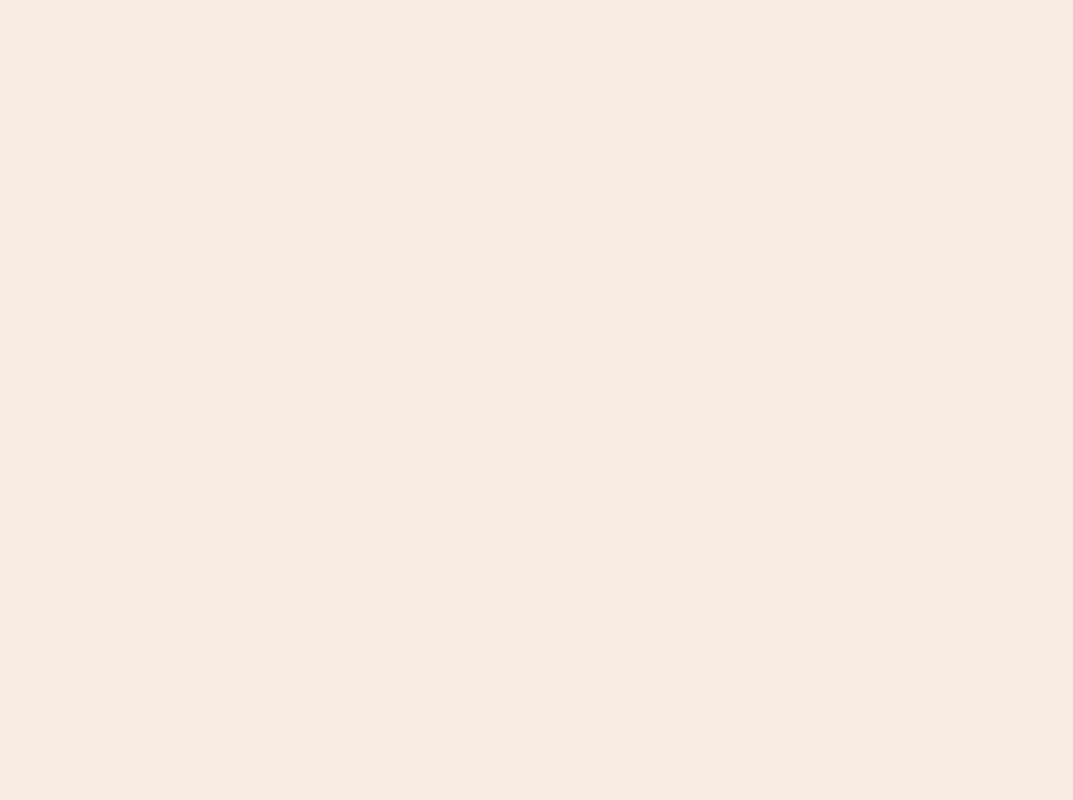
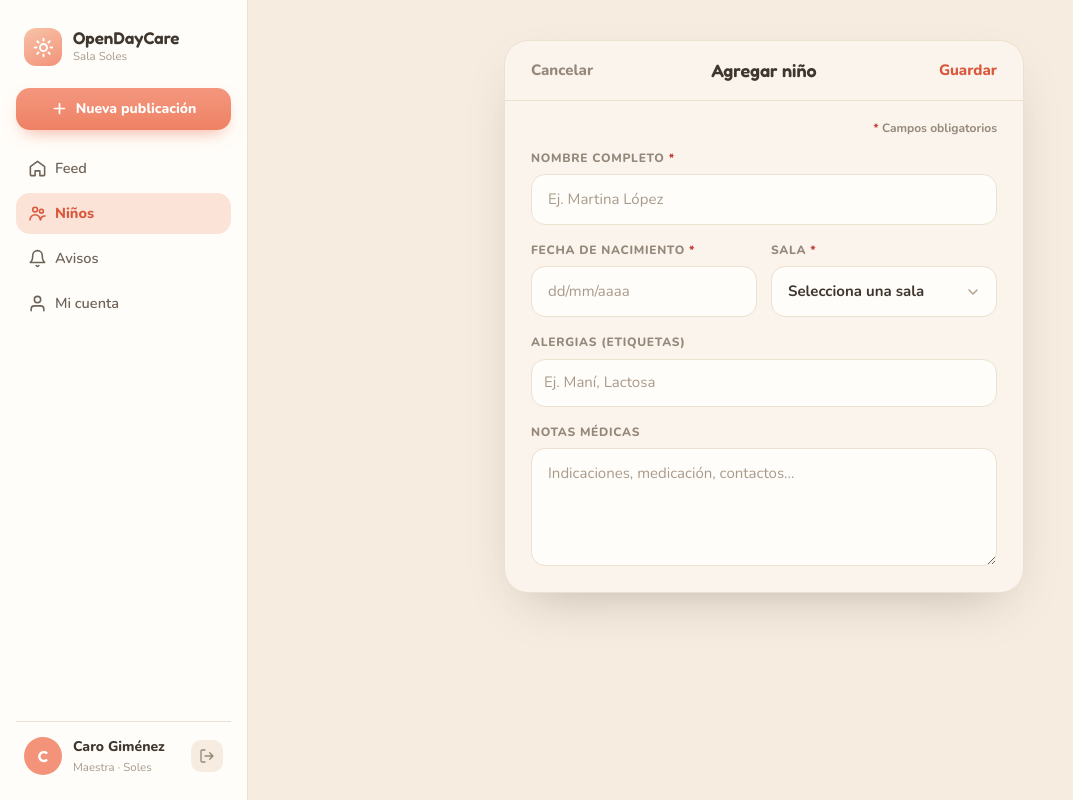
Before and after one commit to MLahuasi/opencode-daycare, a Next.js app: page /kids/new in a window 1280 px wide. Before the commit this address had no page. Shown: the whole page, without its empty margins (0-1073 px from the left). Built offline with nearby package versions, Linux system fonts and the light colour scheme.

Commit message:
DayCare - spec-06-kid-create-and-update - Crear /kids/[id]/edit.

```diff
--- /dev/null
+++ b/app/kids/new/page.tsx
@@ -0,0 +1,31 @@
+import { KidForm } from "@/app/features/kids";
+import type { KidFormValues } from "@/app/features/kids";
+import { getRooms } from "@/app/features/kids/services";
+
+const EMPTY_KID_FORM_VALUES: KidFormValues = {
+  name: "",
+  birthDate: "",
+  roomId: "",
+  allergies: "",
+  medicalNotes: "",
+};
+
+/**
+ * Renders the Add Kid route with empty editable values and available rooms.
+ *
+ * @returns The new kid form configured to cancel back to the Kids list.
+ */
+export default async function NewKidPage() {
+  const rooms = await getRooms();
+
+  return (
+    <main className="flex min-h-screen items-start justify-center px-6 py-10 max-sm:px-4 max-sm:py-6">
+      <KidForm
+        cancelHref="/kids"
+        heading="Agregar niño"
+        initialValues={EMPTY_KID_FORM_VALUES}
+        rooms={rooms}
+      />
+    </main>
+  );
+}
```
